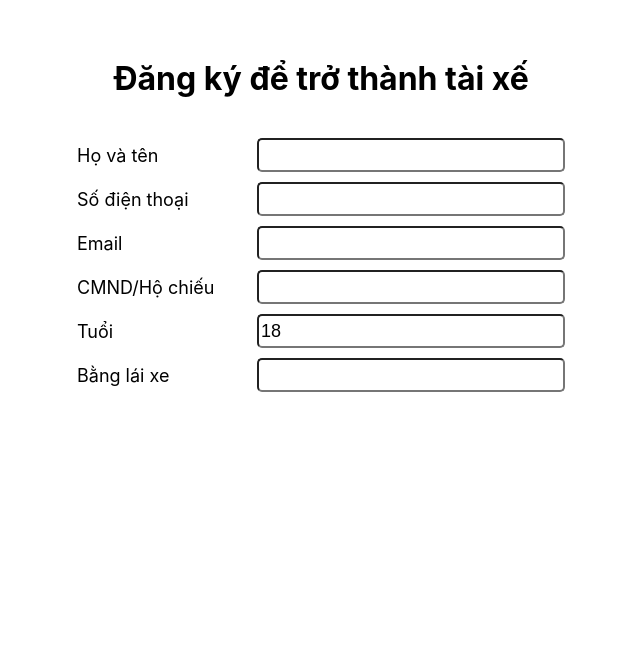
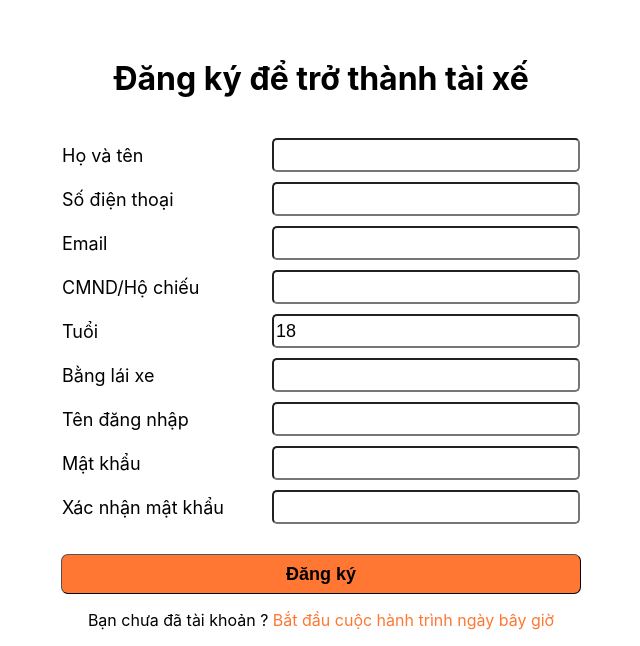
Before and after one commit to HaoHuynh0301/freight-mangement-system, a React (Create React App) app in the folder driver-app/: page /register in a window 1280 px wide. Shown: the part 162-808 px from the top of the page, without its empty margins (319-959 px from the left). Built offline with nearby package versions, Linux system fonts and the light colour scheme.

Commit message:
feat[react-js]: create register page UI (2), and handle register button pressed.

```diff
--- a/driver-app/src/screens/Register.js
+++ b/driver-app/src/screens/Register.js
@@ -1,6 +1,7 @@
 import React, { Component } from "react";
 import {
-    fontSize
+    fontSize,
+    orangeColor
 } from '../contants';
 import './css/registerStyle.css';
 
@@ -15,8 +16,17 @@ class Register extends Component {
             email: '',
             cmnd: '',
             driverLicense: '',
-            age: 18
+            age: 18,
+            username: '',
+            pass1: '',
+            pass2: ''
         }
+        this.handleRegister = this.handleRegister.bind(this);
+    }
+
+    handleRegister(event) {
+        console.log('Register');
+        event.preventDefault();
     }
 
     render() {
@@ -24,7 +34,7 @@ class Register extends Component {
             <div className = 'Container'>
                 <div className = 'mainContent'>
                     <h1 style = {{marginBottom: '40px'}}>Đăng ký để trở thành tài xế</h1>
-                    <form>
+                    <form onSubmit = {this.handleRegister}>
                         <div style = {{
                             display: "flex",
                             flexDirection: "row",
@@ -36,7 +46,7 @@ class Register extends Component {
                                 flexDirection: "row",
                                 justifyContent: "flex-start",
                                 alignItems: "center",
-                                width: '150px',
+                                width: '180px',
                                 fontSize: fontSize,
                             }}>
                                 Họ và tên
@@ -62,7 +72,7 @@ class Register extends Component {
                                 flexDirection: "row",
                                 justifyContent: "flex-start",
                                 alignItems: "center",
-                                width: '150px',
+                                width: '180px',
                                 fontSize: fontSize
                             }}>
                                 Số điện thoại
@@ -88,7 +98,7 @@ class Register extends Component {
                                 flexDirection: "row",
                                 justifyContent: "flex-start",
                                 alignItems: "center",
-                                width: '150px',
+                                width: '180px',
                                 fontSize: fontSize
                             }}>
                                 Email
@@ -114,7 +124,7 @@ class Register extends Component {
                                 flexDirection: "row",
                                 justifyContent: "flex-start",
                                 alignItems: "center",
-                                width: '150px',
+                                width: '180px',
                                 fontSize: fontSize
                             }}>
                                 CMND/Hộ chiếu
@@ -140,7 +150,7 @@ class Register extends Component {
                                 flexDirection: "row",
                                 justifyContent: "flex-start",
                                 alignItems: "center",
-                                width: '150px',
+                                width: '180px',
                                 fontSize: fontSize
                             }}>
                                 Tuổi
@@ -166,7 +176,7 @@ class Register extends Component {
                                 flexDirection: "row",
                                 justifyContent: "flex-start",
                                 alignItems: "center",
-                                width: '150px',
+                                width: '180px',
                                 fontSize: fontSize
                             }}>
                                 Bằng lái xe
@@ -181,7 +191,96 @@ class Register extends Component {
                                 }}
                             ></input>
                         </div>
+                        <div style = {{
+                            display: "flex",
+                            flexDirection: "row",
+                            justifyContent: "center",
+                            marginBottom: '10px'
+                        }}>
+                            <div style = {{
+                                display: "flex",
+                                flexDirection: "row",
+                                justifyContent: "flex-start",
+                                alignItems: "center",
+                                width: '180px',
+                                fontSize: fontSize
+                            }}>
+                                Tên đăng nhập
+                            </div>
+                            <input
+                                className = 'inputType'
+                                value = {this.state.username}
+                                onChange = {(event) => {
+                                    this.setState({
+                                        username: event.target.value
+                                    });
+                                }}
+                            ></input>
+                        </div>
+                        <div style = {{
+                            display: "flex",
+                            flexDirection: "row",
+                            justifyContent: "center",
+                            marginBottom: '10px'
+                        }}>
+                            <div style = {{
+                                display: "flex",
+                                flexDirection: "row",
+                                justifyContent: "flex-start",
+                                alignItems: "center",
+                                width: '180px',
+                                fontSize: fontSize
+                            }}>
+                                Mật khẩu
+                            </div>
+                            <input
+                                className = 'inputType'
+                                value = {this.state.pass1}
+                                onChange = {(event) => {
+                                    this.setState({
+                                        pass1: event.target.value
+                                    });
+                                }}
+                            ></input>
+                        </div>
+                        <div style = {{
+                            display: "flex",
+                            flexDirection: "row",
+                            justifyContent: "center",
+                            marginBottom: '10px'
+                        }}>
+                            <div style = {{
+                                display: "flex",
+                                flexDirection: "row",
+                                justifyContent: "flex-start",
+                                alignItems: "center",
+                                width: '180px',
+                                fontSize: fontSize
+                            }}>
+                                Xác nhận mật khẩu
+                            </div>
+                            <input
+                                className = 'inputType'
+                                value = {this.state.pass2}
+                                onChange = {(event) => {
+                                    this.setState({
+                                        pass2: event.target.value
+                                    });
+                                }}
+                            ></input>
+                        </div>
+                        <input className = 'submitBtn' type = 'submit' value = 'Đăng ký'></input>
                     </form>
+                    <div style = {{
+                        display: "flex",
+                        flexDirection: "row",
+                        justifyContent: "center",
+                        justifyContent: "center"
+                    }}>
+                        <p>Bạn chưa đã tài khoản ? <a style = {{
+                            color: orangeColor
+                        }}>Bắt đầu cuộc hành trình ngày bây giờ</a></p>
+                    </div>
                 </div>
             </div>
         );
--- a/driver-app/src/screens/css/registerStyle.css
+++ b/driver-app/src/screens/css/registerStyle.css
@@ -16,3 +16,8 @@
     font-size: 18px;
     border-radius: 5px;
 }
+
+.submitBtn {
+    height: 40px;
+    width: 520px;
+}
```
